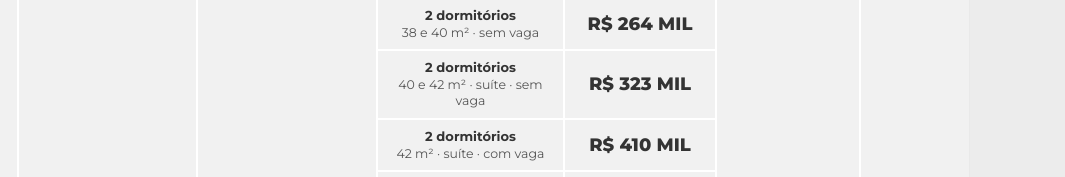
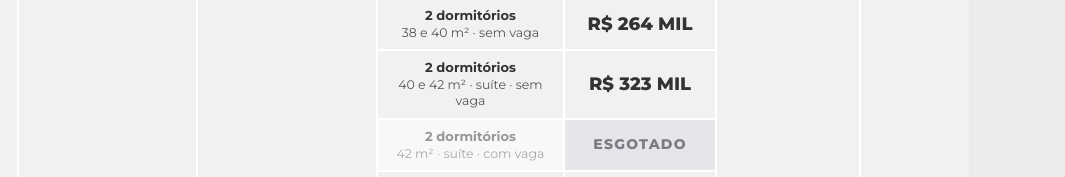
Before and after one commit to mihhalves/tabelao-graal, a plain HTML site: page index.html in a window 1280 px wide. Shown: the part 4918-5095 px from the top of the page, 215-1280 px from the left. Drawn offline with Linux system fonts and the light colour scheme.

Commit message:
Graal Parque 42 m² suíte com vaga: esgotado
Co-Authored-By: Claude Opus 5.5 <noreply@anthropic.com>
Claude-Session: https://claude.ai/code/session_01LK9SiPrgW9HBVpDpVi51nb

```diff
--- a/data.json
+++ b/data.json
@@ -670,7 +670,7 @@
    2,
    "42 m² · suíte",
    "com vaga",
-   410000,
+   "esgotado",
    false,
    ""
   ],
--- a/index.html
+++ b/index.html
@@ -155,6 +155,8 @@ a { color: inherit; }
 .grid .unit b { font-weight: 700; }
 .grid .price { font-size: 18px; font-weight: 800; white-space: nowrap; flex-direction: column; gap: 3px; }
 .grid .price.promo { background: var(--green); color: #fff; }
+.grid .unit.soldout { opacity: .5; }
+.grid .price.soldout { background: #e6e6ea; color: #7c7c86; font-size: 14px; letter-spacing: 1.2px; }
 .grid .price .tag { display: block; font-size: 8.5px; line-height: 1.3; letter-spacing: .3px; font-weight: 800; background: rgba(255,255,255,.2); border-radius: 3px; padding: 2px 6px; white-space: nowrap; text-align: center; }
 .grid .price { padding-left: 6px; padding-right: 6px; }
 .grid .status { font-size: 15px; font-weight: 800; line-height: 1.25; text-transform: uppercase; }
@@ -426,6 +428,12 @@ footer { color: var(--muted); font-size: 12px; padding: 24px 0 40px; text-align:
       h += `<div class="addr d" style="grid-column:2;${span}">${addr(p.endereco, p.referencia)}</div>`;
       h += `<div class="addr d" style="grid-column:3;${span}">${addr(p.stand)}</div>`;
       p.units.forEach((u, i) => {
+        const so = u.preco === "esgotado" || /esgot/i.test(u.tag);
+        if (so) {
+          h += `<div class="unit soldout" style="grid-column:4;${r(i)}">${unitTxt(u)}</div>`;
+          h += `<div class="price soldout" style="grid-column:5;${r(i)}">ESGOTADO</div>`;
+          return;
+        }
         h += `<div class="unit" style="grid-column:4;${r(i)}">${unitTxt(u)}</div>`;
         h += `<div class="price num ${u.promo ? "promo" : ""}" style="grid-column:5;${r(i)}">${money(u.preco)}${u.promo ? '<span class="tag">PROMOÇÃO</span>' : ""}${u.tag ? `<span class="tag last">${esc(u.tag.toUpperCase())}</span>` : ""}</div>`;
       });
```
Also changed, not shown: 1 other file.
